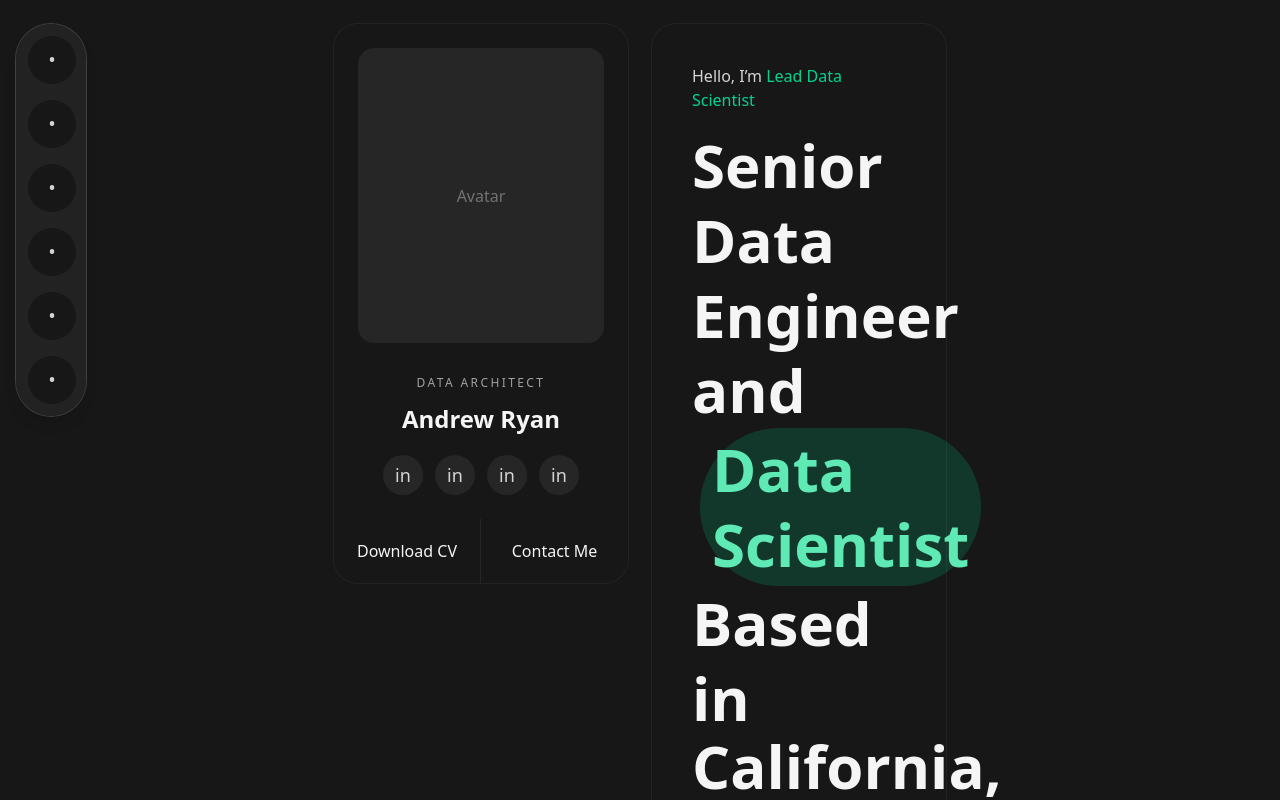
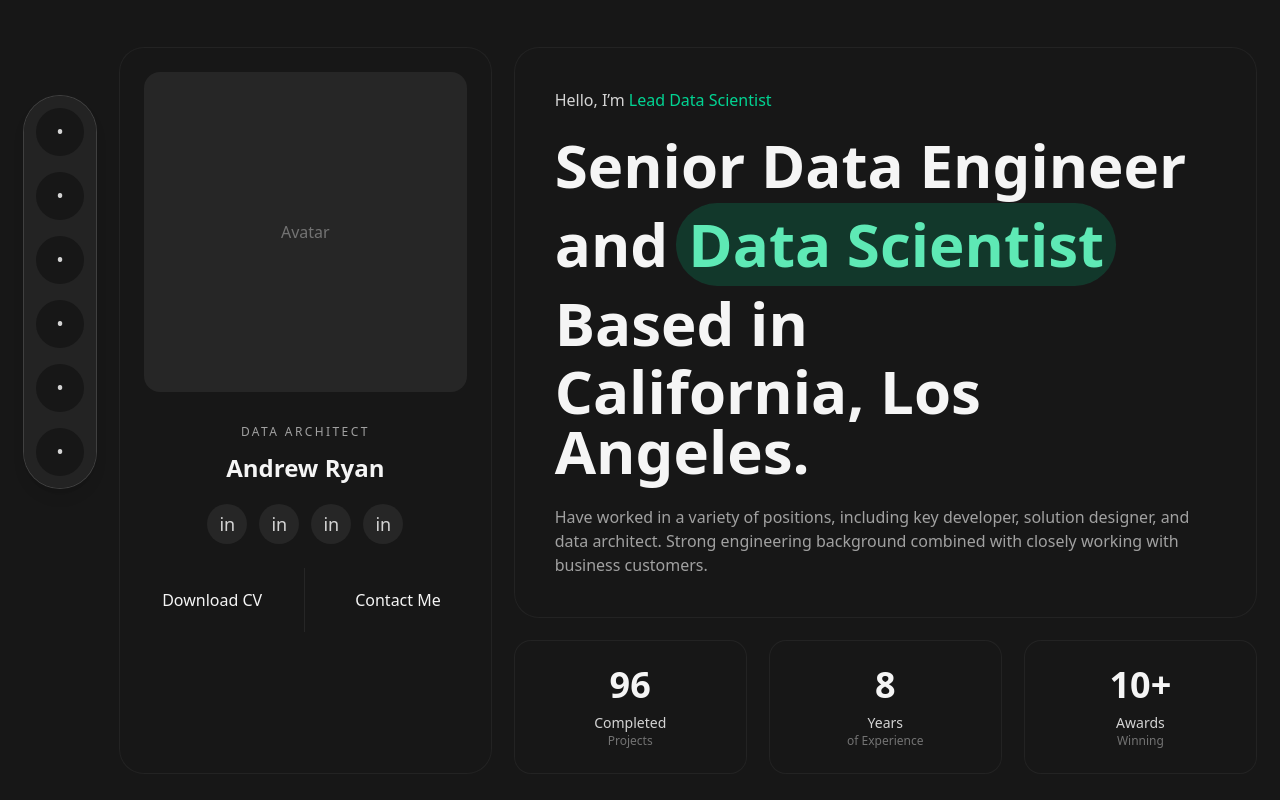
Before and after one commit to Tewodros-Tilahun-01/portfoliov2, a React (Vite) app: page / in a window 1280 px wide. Shown: the top 800 px of the page. Built offline with nearby package versions, Linux system fonts and the light colour scheme.

Commit message:
Refactor Layout, ProfileCard, Sidebar, and Home components for improved responsiveness and styling

```diff
--- a/src/components/Layout.tsx
+++ b/src/components/Layout.tsx
@@ -1,15 +1,15 @@
-import type { ReactNode } from 'react'
+import type { ReactNode } from "react";
 
 interface LayoutProps {
-  children: ReactNode
+  children: ReactNode;
 }
 
 export default function Layout({ children }: LayoutProps) {
   return (
     <div className="min-h-dvh bg-neutral-900 text-neutral-100">
-      <div className="container mx-auto px-4 py-6">
+      <div className=" mx-auto px-2 sm:px-12 md:px-2 :lg:px-2 py-12 sm:container md:container lg:max-w-full">
         {children}
       </div>
     </div>
-  )
+  );
 }
--- a/src/components/ProfileCard.tsx
+++ b/src/components/ProfileCard.tsx
@@ -6,9 +6,9 @@ interface ProfileCardProps {
 
 function ProfileCard({ name, title, avatarUrl }: ProfileCardProps) {
   return (
-    <div className="rounded-3xl bg-neutral-900 ring-1 ring-neutral-800/80 max-w-sm w-full overflow-hidden">
+    <div className="rounded-3xl bg-neutral-900 ring-1 ring-neutral-800/80  w-full overflow-hidden ">
       <div className="p-6">
-        <div className="rounded-2xl overflow-hidden bg-neutral-800 aspect-[3/3.6] grid place-items-center">
+        <div className="rounded-2xl overflow-hidden bg-neutral-800 h-80 grid place-items-center">
           {avatarUrl ? (
             <img
               src={avatarUrl}
--- a/src/components/Sidebar.tsx
+++ b/src/components/Sidebar.tsx
@@ -1,8 +1,8 @@
 function Sidebar() {
   const items = ["menu", "settings", "user", "chart", "bolt", "layers"];
   return (
-    <aside className="sticky top-6 self-start h-full">
-      <div className="flex flex-col gap-4 rounded-full bg-neutral-800/80 p-3 shadow-lg ring-1 ring-neutral-700 w-full">
+    <aside className="hidden max-w-18 md:flex justify-center max-h-screen items-start pt-12">
+      <div className="flex flex-col gap-4 rounded-full bg-neutral-800/80 p-3 shadow-lg ring-1 ring-neutral-700 max-h-min">
         {items.map((k) => (
           <button
             key={k}
--- a/src/pages/Home.tsx
+++ b/src/pages/Home.tsx
@@ -7,17 +7,10 @@ import MainSection from "../sections/MainSection";
 function Home() {
   return (
     <Layout>
-      <div className="grid gap-6 grid-cols-4 sm:grid-cols-[530px,1fr] lg:grid-cols-[72px,420px,1fr]">
-        <div className="hidden md:block w-[70px] max-w-full">
-          <Sidebar />
-        </div>
-
-        <div className="hidden lg:block w-[420px] max-w-full">
-          <ProfileCard name="Andrew Ryan" title="Data Architect" />
-        </div>
-        <div className="sm:col-start-2 lg:col-start-auto">
-          <MainSection />
-        </div>
+      <div className="grid gap-6 grid-cols-1 md:grid-cols-[88px_1fr] lg:grid-cols-[auto_2fr_4fr] md:px-4">
+        <Sidebar />
+        <ProfileCard name="Andrew Ryan" title="Data Architect" />
+        <MainSection />
       </div>
     </Layout>
   );
```
